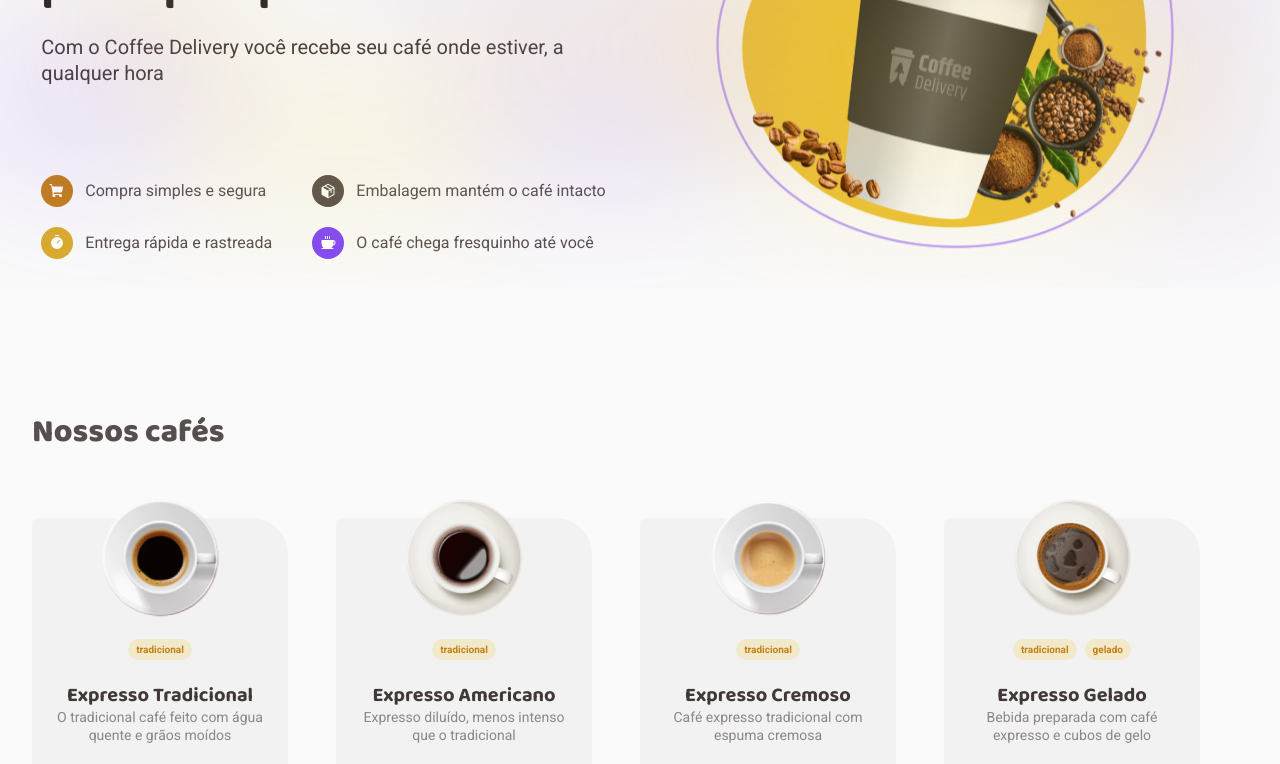
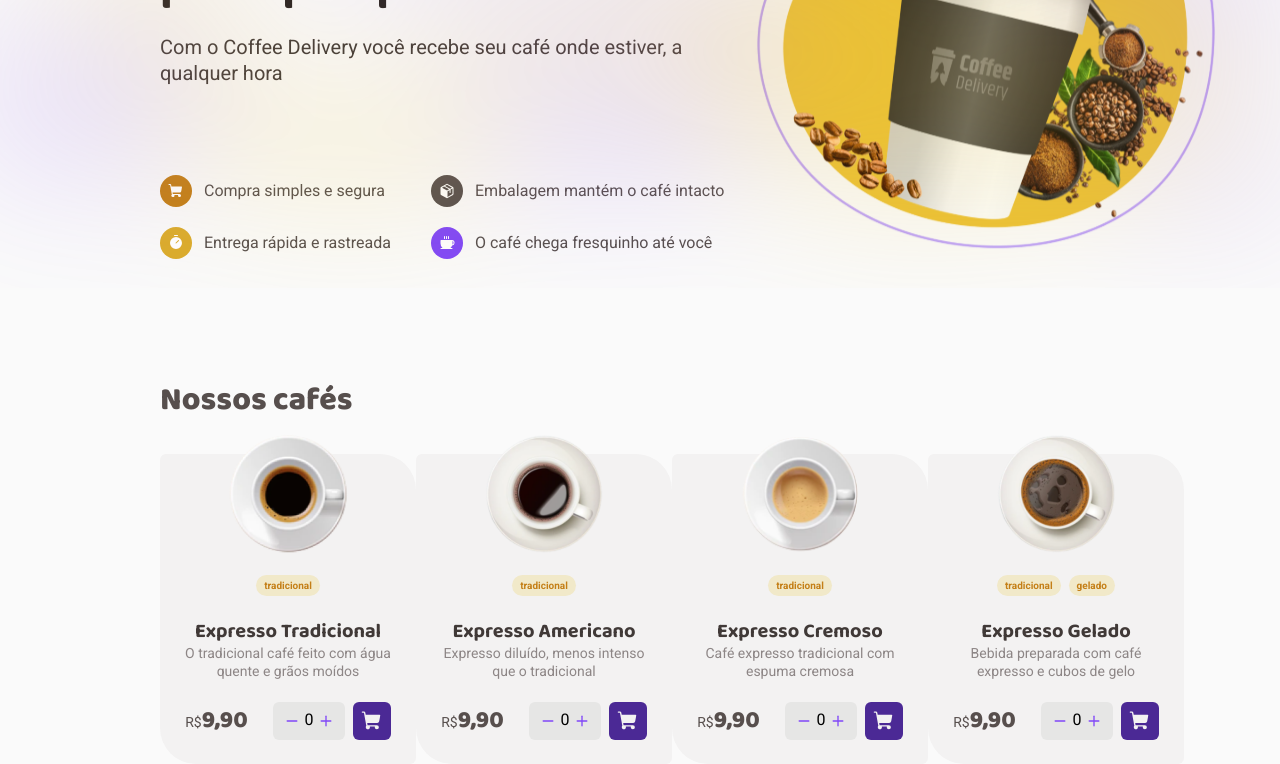
Before and after one commit to abraao999/desafio2CoffeDelivery, a React (Vite) app: page / in a window 1280 px wide. Shown: the part 300-1064 px from the top of the page. Built offline with nearby package versions, Linux system fonts and the light colour scheme.

Commit message:
correcao na home

```diff
--- a/src/pages/Home/components/Intro/styled.ts
+++ b/src/pages/Home/components/Intro/styled.ts
@@ -21,7 +21,7 @@ export const ContentIntro = styled.section`
   width: 100%;
   max-width: 1440px;
   height: 34rem;
-  padding: 92px 20px;
+  padding: 20px 10rem;
   display: flex;
   align-items: center;
   justify-content: space-evenly;
--- a/src/pages/Home/styles.ts
+++ b/src/pages/Home/styles.ts
@@ -10,9 +10,9 @@ export const HomeContainer = styled.p`
 export const CardapioContainer = styled.div`
   width: 100%;
   max-width: 1440px;
-  padding: 0px 2rem;
+  padding: 0px 10rem;
 `;
 export const TituloCardapio = styled.p`
-  padding: 4rem 0px;
+  padding: 2rem 0px;
   ${mixins.fonts.titleL};
 `;
```
